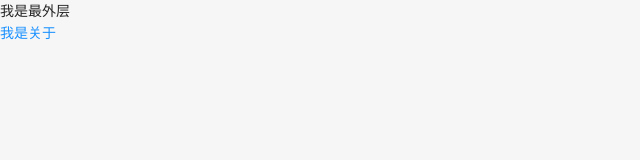
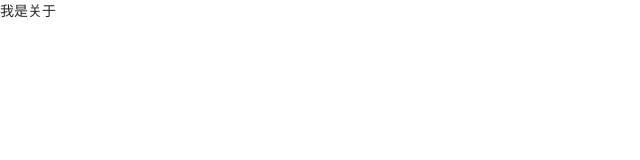
Before and after one commit to bicycle-lei/react-ts, a React app: page /about in a window 1280 px wide. Shown: the top 160 px of the page, without its empty margins (0-640 px from the left). Built offline with nearby package versions, Linux system fonts and the light colour scheme.

Commit message:
路由初始化

```diff
--- a/src/App.module.less
+++ /dev/null
@@ -1,5 +0,0 @@
-.App {
-    width: 100vw;
-    height: 100vh;
-    background: #f6f6f6;
-}
--- a/src/App.tsx
+++ b/src/App.tsx
@@ -3,29 +3,34 @@
  * @Author: wangdelei
  * @Date: 2021-07-07 13:59:31
  * @LastEditors: wangdelei
- * @LastEditTime: 2021-07-13 11:29:49
+ * @LastEditTime: 2021-07-13 20:25:59
  */
-import styles from './App.module.less';
-// import { Button } from 'antd';
-import React from 'react';
-import { BrowserRouter, Switch, Route, Link } from 'react-router-dom';
-
+import routes from './routes';
+import { BrowserRouter, Switch, Route } from 'react-router-dom';
 function App() {
     return (
-        <div className={styles.App}>
-            <BrowserRouter>
-                <div>我是最外层</div>
-                <Switch>
-                    <Route exact path="/">
-                        我是首页
-                    </Route>
-                    <Route path="/about">
-                        <Link to="/">我是关于</Link>
-                    </Route>
-                    <Route path="/dashboard">我是黑板</Route>
-                </Switch>
-            </BrowserRouter>
-        </div>
+        <BrowserRouter>
+            <Switch>
+                {routes.map((item) => {
+                    const { path, childRoutes } = item;
+                    return childRoutes.length ? (
+                        <Route
+                            path={path}
+                            key={path}
+                            render={() => (
+                                <item.component>
+                                    {childRoutes.map((route, i) => {
+                                        return <Route {...route} key={i} />;
+                                    })}
+                                </item.component>
+                            )}
+                        />
+                    ) : (
+                        <Route {...item} key={path} />
+                    );
+                })}
+            </Switch>
+        </BrowserRouter>
     );
 }
 
--- /dev/null
+++ b/src/page/about/index.tsx
@@ -0,0 +1,15 @@
+/*
+ * @Description:
+ * @Author: wangdelei
+ * @Date: 2021-07-13 14:47:58
+ * @LastEditors: wangdelei
+ * @LastEditTime: 2021-07-13 18:48:48
+ */
+import { useParams } from 'react-router-dom';
+function About() {
+    const { id } = useParams();
+    console.log(id);
+    return <div>我是关于</div>;
+}
+
+export default About;
--- /dev/null
+++ b/src/page/home/index.tsx
@@ -0,0 +1,16 @@
+/*
+ * @Description:
+ * @Author: wangdelei
+ * @Date: 2021-07-13 14:43:20
+ * @LastEditors: wangdelei
+ * @LastEditTime: 2021-07-13 14:46:00
+ */
+function Home () {
+    return (
+        <div>
+            我是首页
+        </div>
+    )
+}
+
+export default Home;
--- /dev/null
+++ b/src/page/layout/index.tsx
@@ -0,0 +1,17 @@
+
+/*
+ * @Description:
+ * @Author: wangdelei
+ * @Date: 2021-07-13 14:58:17
+ * @LastEditors: wangdelei
+ * @LastEditTime: 2021-07-13 17:43:35
+ */
+interface LayoutProps {}
+const Layout:React.FC<LayoutProps> = (props) =>{
+    return (
+        <>
+            {props.children}
+        </>
+    )
+}
+export default Layout;
--- /dev/null
+++ b/src/routes.ts
@@ -0,0 +1,44 @@
+/*
+ * @Description:
+ * @Author: wangdelei
+ * @Date: 2021-07-13 14:53:45
+ * @LastEditors: wangdelei
+ * @LastEditTime: 2021-07-13 20:25:21
+ */
+import Layout from './page/layout';
+import Home from './page/home';
+import About from './page/about';
+const routers = [
+    {
+        path: '/ab',
+        component: About,
+        childRoutes: []
+    },
+    {
+        path: '/',
+        component: Layout,
+        childRoutes: [
+            {
+                path: '/',
+                exact: true,
+                component: Home,
+            },
+            {
+                name: '首页',
+                path: '/home',
+                component: Home,
+            },
+            {
+                name: '主要',
+                path: '/home/index',
+                component: About,
+            },
+            {
+                name: '关于',
+                path: '/about',
+                component: About,
+            },
+        ]
+    },
+];
+export default routers;
```
Also changed, not shown: src/page/404.tsx (added, +16 -0 lines).
